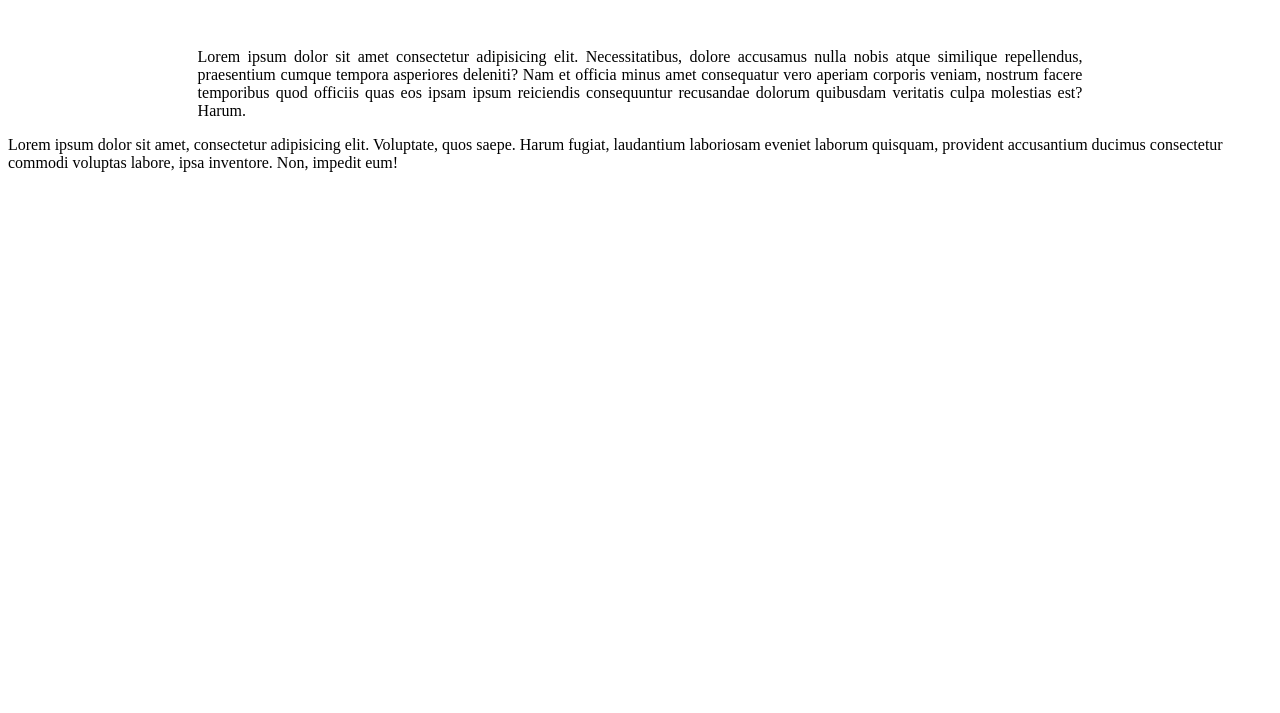
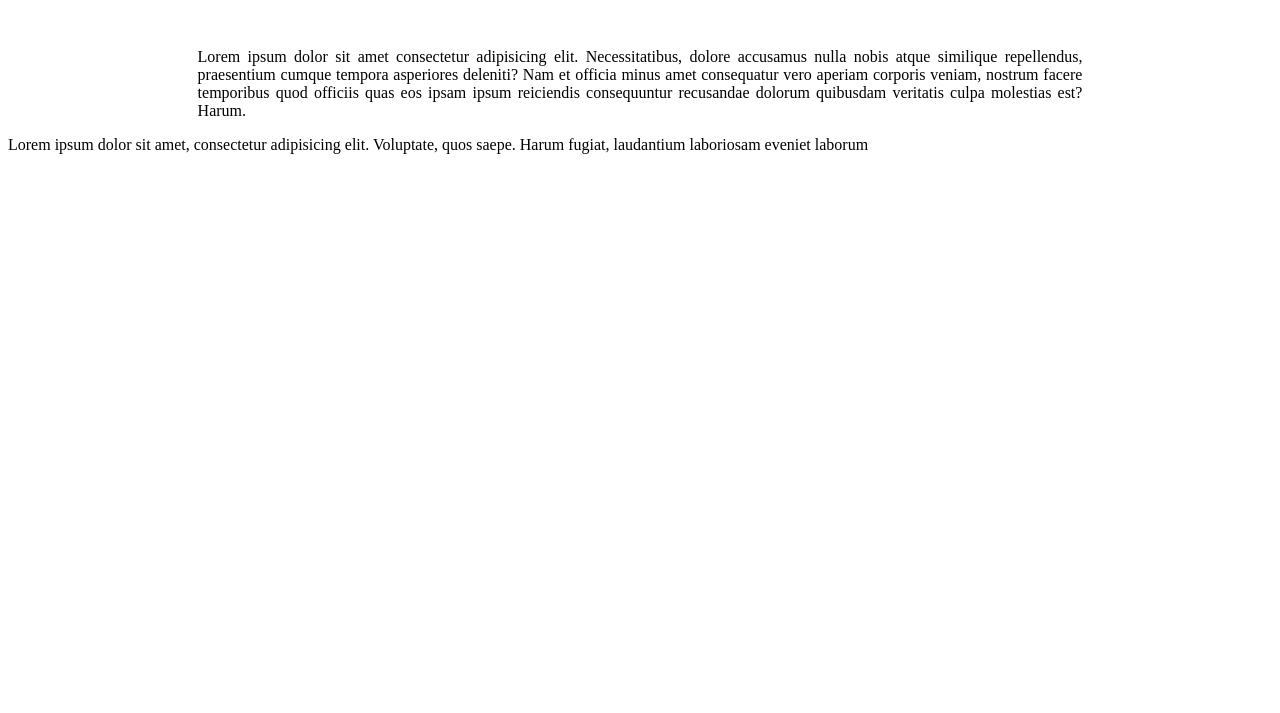
Before and after one commit to N1nho0/Ola-Mundo, a plain HTML site: page Site exemplo/index.html in a window 1280 px wide. Shown: the part 87-800 px from the top of the page. Drawn offline with Linux system fonts and the light colour scheme.

Commit message:
Testando commit direto do VSCode

```diff
--- a/Site exemplo/index.html
+++ b/Site exemplo/index.html
@@ -10,6 +10,6 @@
     <div id="titulo01"><h1>Olá Mundo!</h1></div>
     <div><p id="conteudo">Lorem ipsum dolor sit amet consectetur adipisicing elit. Necessitatibus, dolore accusamus nulla nobis atque similique repellendus, praesentium cumque tempora asperiores deleniti? Nam et officia minus amet consequatur vero aperiam corporis veniam, nostrum facere temporibus quod officiis quas eos ipsam ipsum reiciendis consequuntur recusandae dolorum quibusdam veritatis culpa molestias est? Harum.</p>
     </div>
-    <p>Lorem ipsum dolor sit amet, consectetur adipisicing elit. Voluptate, quos saepe. Harum fugiat, laudantium laboriosam eveniet laborum quisquam, provident accusantium ducimus consectetur commodi voluptas labore, ipsa inventore. Non, impedit eum!</p>
+    <p>Lorem ipsum dolor sit amet, consectetur adipisicing elit. Voluptate, quos saepe. Harum fugiat, laudantium laboriosam eveniet laborum</p>
 </body>
 </html>
```
